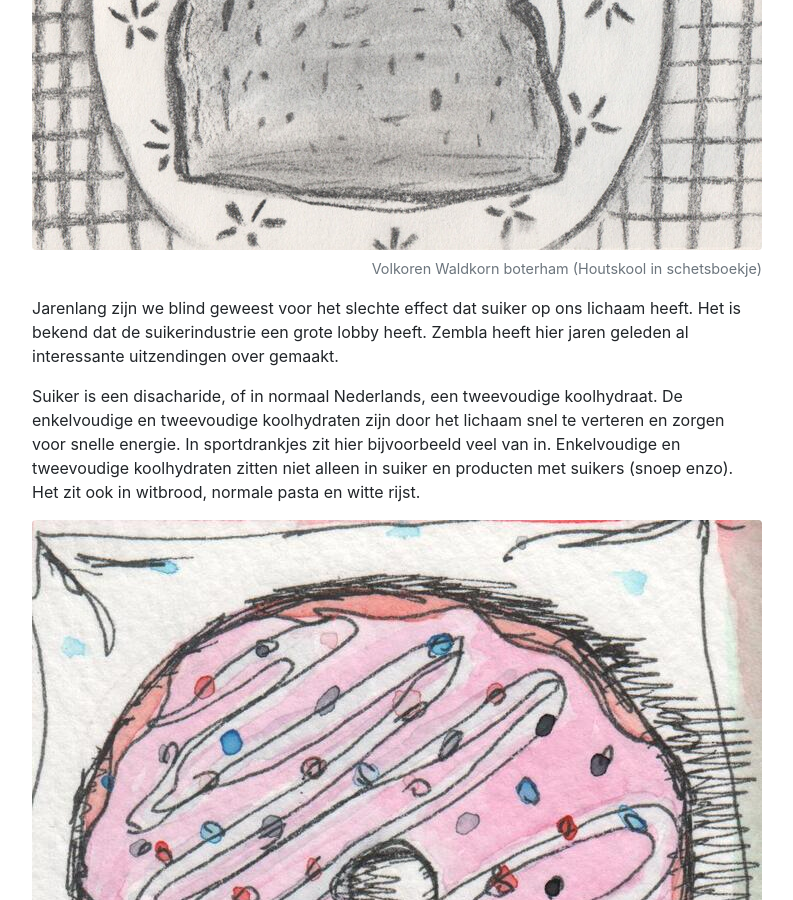
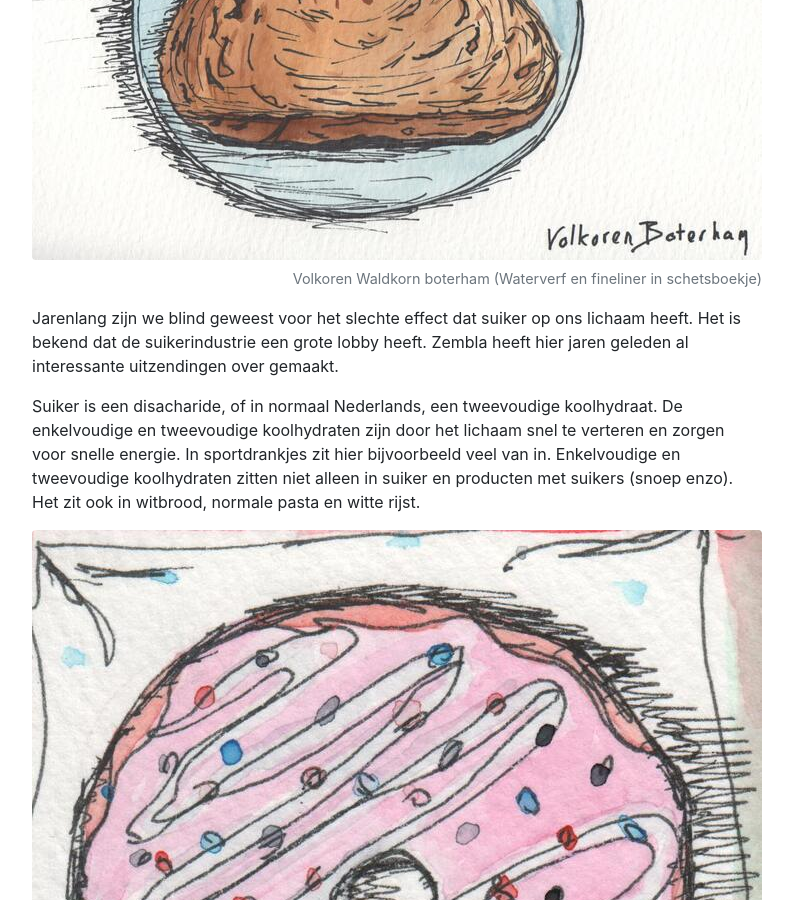
Before and after one commit to BaasLimited/baasovereten.github.io, a Jekyll site: the page built from _posts/2020-10-07-niet-van-alle-koolhydraten-dik.md, in a window 1280 px wide and 900 px high, scrolled down 479 px. Shown: the whole window, without its empty margins (243-1036 px from the left). Built offline with Jekyll 4.4.1, drawn with Linux system fonts in a browser that asks for light colours; some web fonts are replaced.

Commit message:
Update 2020-10-07-niet-van-alle-koolhydraten-dik.md

```diff
--- a/_posts/2020-10-07-niet-van-alle-koolhydraten-dik.md
+++ b/_posts/2020-10-07-niet-van-alle-koolhydraten-dik.md
@@ -3,8 +3,8 @@ title:      "Niet van élke koolhydraat word je dik"
 date:       2020-10-07 19:00:00 +0200
 tag:        "Over afvallen"
 category:   "over-afvallen"
-image:      /uploads/boterham.jpg
-caption:    "Volkoren Waldkorn boterham (Houtskool in schetsboekje)"
+image:      /uploads/boterham-waterverf.jpg
+caption:    "Volkoren Waldkorn boterham (Waterverf en fineliner in schetsboekje)"
 excerpt:    "Het geheim achter afvallen? Als je Instagram moet geloven is de heilige graal het weren van koolhydraten. Maar pas op dat je niet gaat discrimineren. Sommige koolhydraten zijn wel degelijk heel gezond en absoluut niet dikmakend!"
 published:  true
 ---
```
